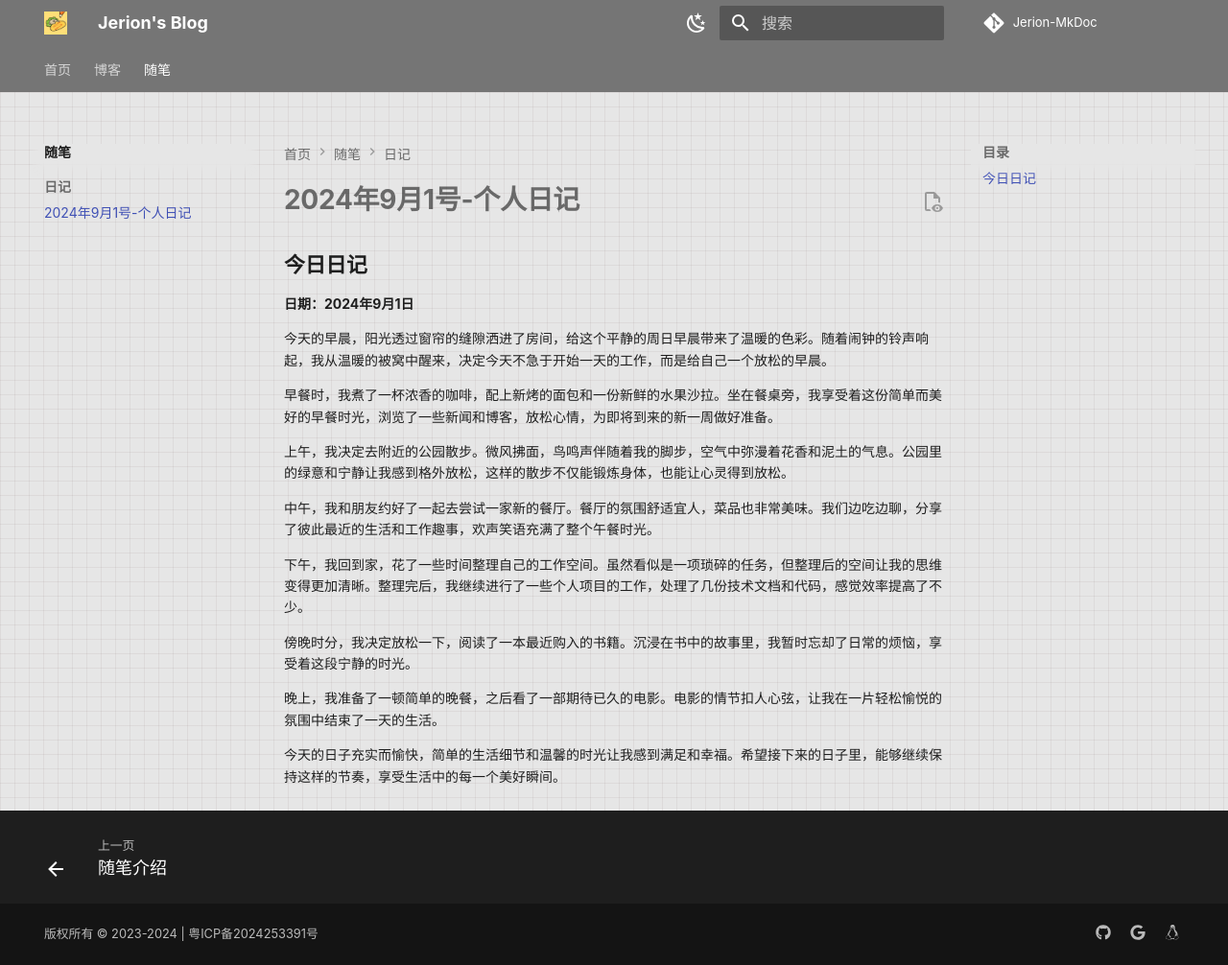
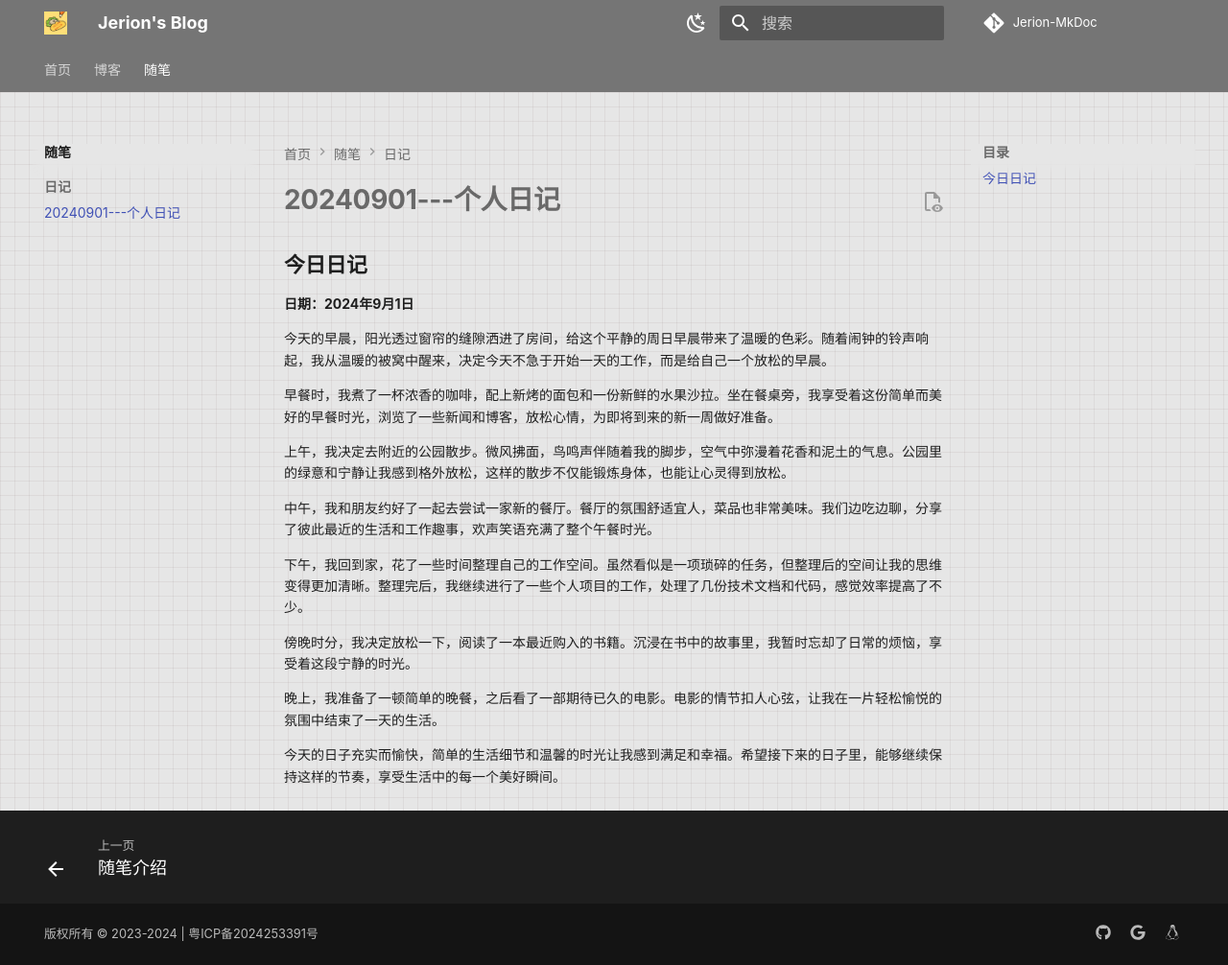
Before and after one commit to zyx3721/Jerion-MkDoc, an MkDocs documentation site: the page built from docs/essay/日记/20240901---个人日记.md, in a window 1280 px wide and 1006 px high. Shown: the whole window at 96% size. Built offline with MkDocs 1.6.1 and Material for MkDocs 9.7.7, drawn with Linux system fonts in a browser that asks for light colours; nearby versions of some CDN libraries; some web fonts are replaced; a script that is not in the unit is left out; comment, search, counter and statistics services are not loaded.

Commit message:
更新 20240901---个人日记.md

```diff
--- a/docs/essay/日记/20240901---个人日记.md
+++ b/docs/essay/日记/20240901---个人日记.md
@@ -1,5 +1,5 @@
 ---
-title: 2024年9月1号-个人日记
+title: 20240901---个人日记
 authors: [Jerion]
 categories: 日记
 labels: []
```
